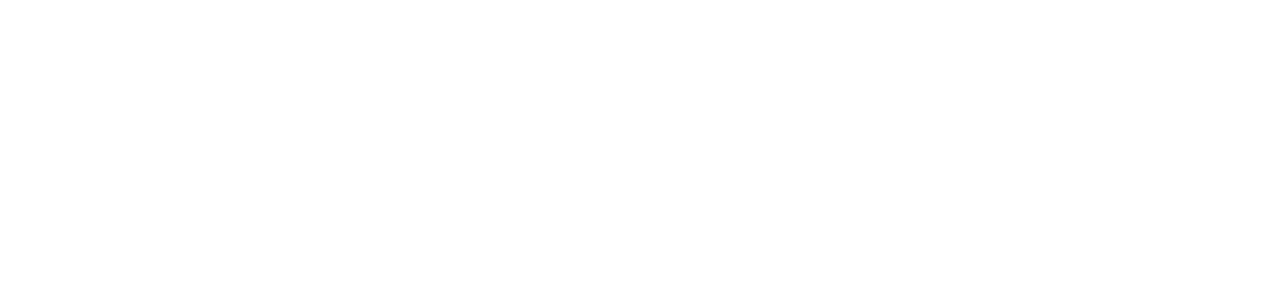
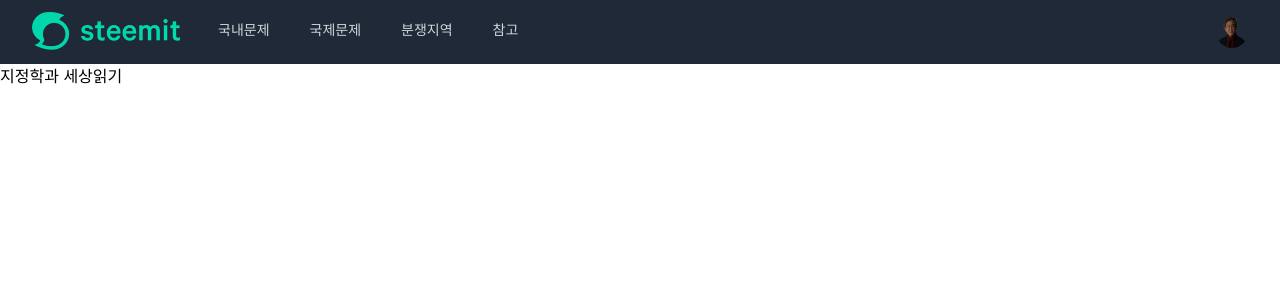
Before and after one commit to slowwalker77/geopoliticsTwo, a Next.js app: page / in a window 1280 px wide. Before the commit this address had no page. Shown: the top 300 px of the page. Built offline with nearby package versions, Linux system fonts and the light colour scheme.

Commit message:
Update page.js

```diff
--- a/src/app/page.js
+++ b/src/app/page.js
@@ -1,9 +1,7 @@
-import { redirect } from 'next/navigation';
-
 export default function Home() {
-  <span className='sr-obly'>
-    Home 페이지에 내용 넣기 전까지 국내문제로 redirect
-  </span>;
-  redirect('/blogs/section-1');
-  return;
+return(
+  <div>
+  지정학과 세상읽기
+  </div>
+)
 }
```
